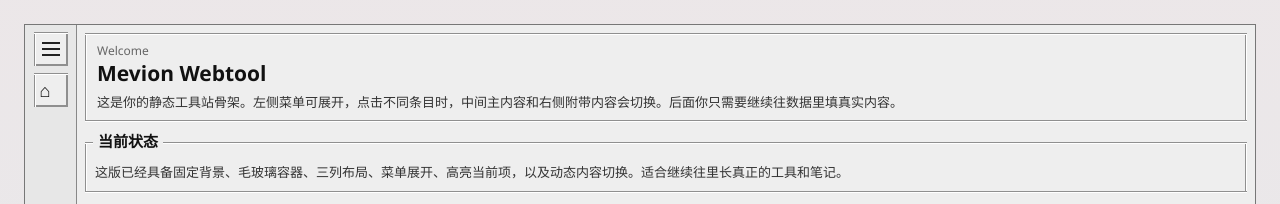
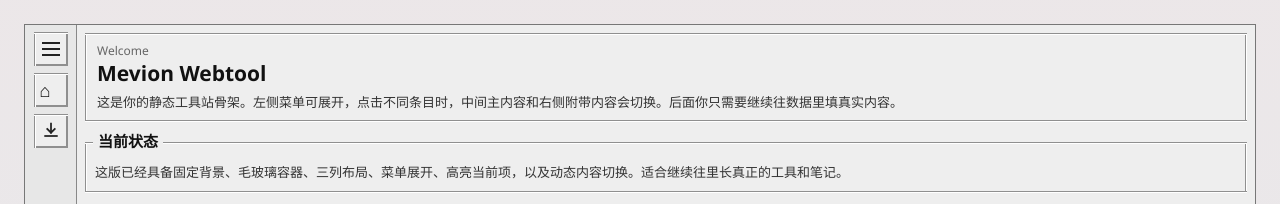
Before and after one commit to hengyu89/Mevion_Webtool, a plain HTML site: page index.html in a window 1280 px wide. Shown: the top 204 px of the page. Drawn offline with Linux system fonts and the light colour scheme.

Commit message:
Added a download buttom, to download the whole tool.

```diff
--- a/css/layout.css
+++ b/css/layout.css
@@ -104,3 +104,25 @@
 .menu-group {
   margin-bottom: 4px;
 }
+
+
+.download-nav-btn {
+  margin-top: 4px;
+  text-decoration: none;
+  align-items: center;
+}
+
+.download-nav-btn svg {
+  width: 20px;
+  height: 20px;
+  margin: auto;
+  fill: none;
+  stroke: #222;
+  stroke-width: 2.1;
+  stroke-linecap: square;
+  stroke-linejoin: miter;
+}
+
+.app-shell.sidebar-expanded .download-nav-btn {
+  display: none !important;
+}
--- a/js/app.js
+++ b/js/app.js
@@ -121,7 +121,22 @@ document.addEventListener("DOMContentLoaded", () => {
   homeBtn.title = "Home";
   homeBtn.style.marginTop = "4px";
 
+  const downloadBtn = document.createElement("a");
+  downloadBtn.className = "menu-toggle-btn download-nav-btn";
+  downloadBtn.href = "./downloads/mevion_webtool_current.zip";
+  downloadBtn.download = "mevion_webtool_current.zip";
+  downloadBtn.title = "下载当前 Webtool zip";
+  downloadBtn.setAttribute("aria-label", "下载当前 Webtool zip");
+  downloadBtn.innerHTML = `
+    <svg viewBox="0 0 24 24" aria-hidden="true">
+      <path d="M12 3v11"></path>
+      <path d="M7.5 9.5 12 14l4.5-4.5"></path>
+      <path d="M5 18h14"></path>
+    </svg>
+  `;
+
   toggleBtn.insertAdjacentElement("afterend", homeBtn);
+  homeBtn.insertAdjacentElement("afterend", downloadBtn);
 
   homeBtn.addEventListener("click", () => {
     if (typeof setPage === "function") {
```
